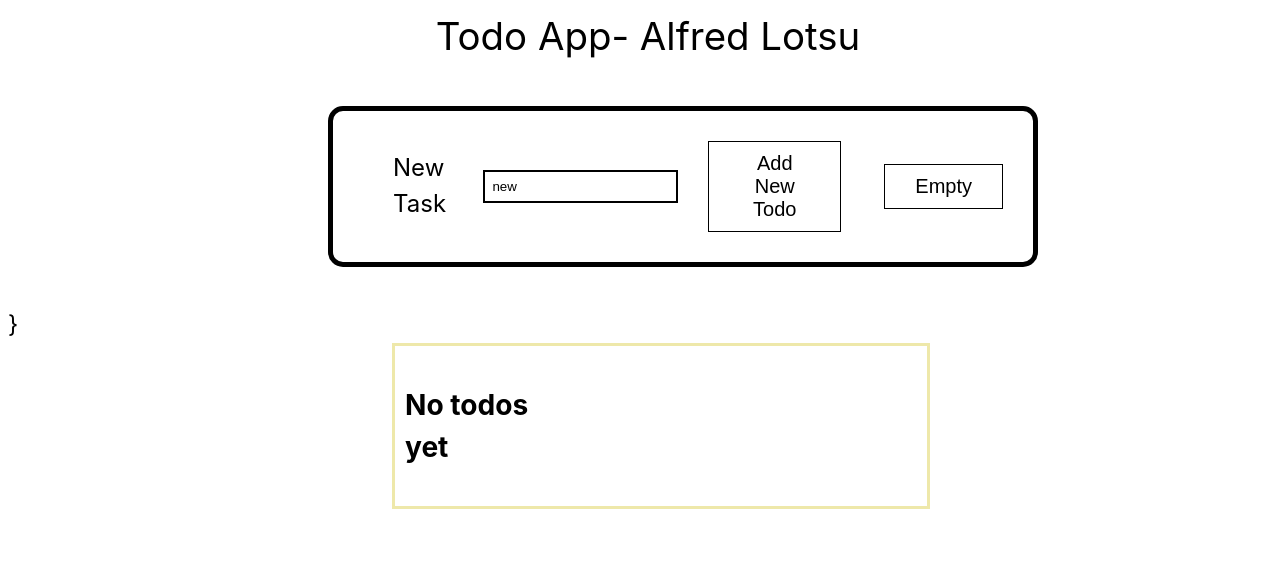
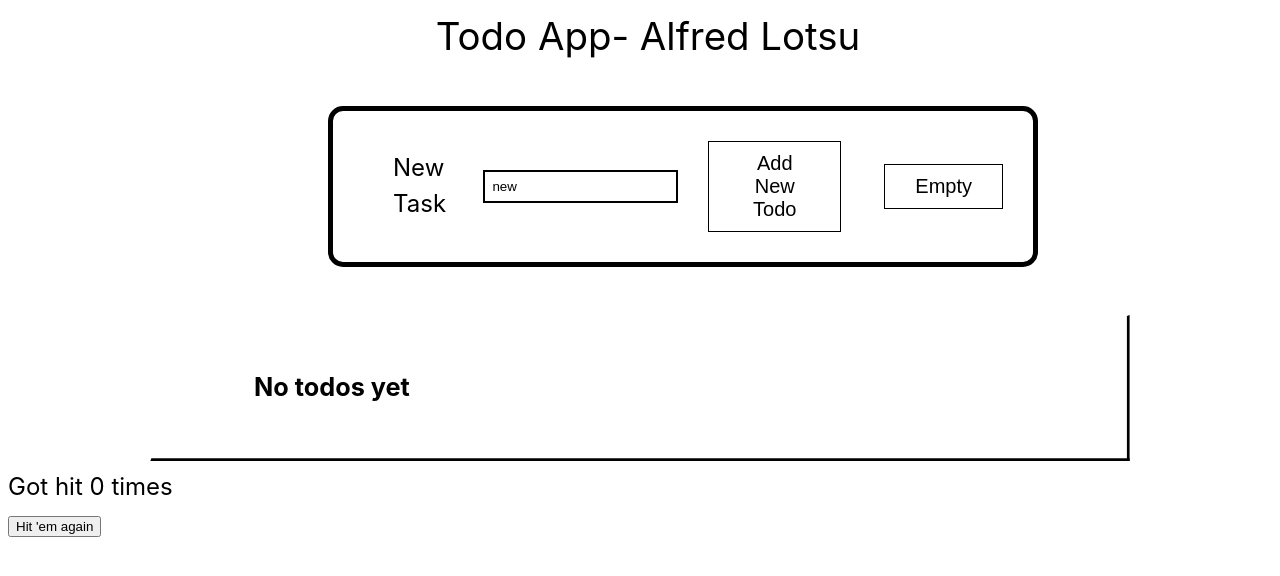
Before and after one commit to aslotsu/todos, a Svelte app: page / in a window 1280 px wide. Shown: the top 576 px of the page. Built offline with nearby package versions, Linux system fonts and the light colour scheme.

Commit message:
v 1.1.1 further subtle updates to ui

```diff
--- a/src/App.svelte
+++ b/src/App.svelte
@@ -4,14 +4,10 @@
     import Todo from "./components/Todo.svelte";
     import TodoList from "./components/TodoList.svelte";
     import {flip} from "svelte/animate";
-    import {fade} from "svelte/transition";
-    import {tweened} from "svelte/motion";
+    import {fade, fly} from "svelte/transition";
+    import Keyblock from "./components/Keyblock.svelte";
 
     let task = ''
-
-    let safe = true
-    $: console.log(`now it is ${safe} that it is safe`)
-    let padding = tweened("15px")
 
 </script>
 
@@ -34,20 +30,18 @@
     </div>
 </div>
 
-}
-
-<TodoList {padding}>
+<TodoList >
     {#each $todoStore as todo (todo)}
-        <!--    will find the recommended way-->
-
-        <div animate:flip={{duration: 400}}>
+        <div in:fly={{duration: 400}}>
             <Todo  {todo}/>
         </div>
     {:else}
-        <h3 in:fade={{delay: 400}}>No todos yet</h3>
+        <h3 in:fade={{delay: 400, duration: 400}}>No todos yet</h3>
     {/each}
 
 </TodoList>
+
+<Keyblock />
 
 <style>
 
--- /dev/null
+++ b/src/components/Keyblock.svelte
@@ -0,0 +1,12 @@
+<script>
+    import {fly} from "svelte/transition";
+
+    let hits = 0
+</script>
+
+{#key hits}
+    <div in:fly={{x: 300}}>
+        Got hit {hits} {hits === 1 ? 'time' : 'times'}
+    </div>
+{/key}
+<button on:click={()=>hits = hits + 1}>Hit 'em again</button>
--- a/src/components/Todo.svelte
+++ b/src/components/Todo.svelte
@@ -15,7 +15,8 @@ onMount(()=> {
 </script>
 
 
-<button bind:this={item} out:fly={{y: -100}} in:fly={{x:-100}}  class="item" data-key={todo.id} tabindex="-3"  on:click={()=> console.log("swallow", item.dataset.key)}>
+
+<button bind:this={item} out:fly={{y: -100, duration: 600}} in:fly={{x:-100}}  class="item" data-key={todo.id} tabindex="-3"  on:click={()=> console.log("swallow", item.dataset.key)}>
 
     <span class="word">{todo.name}</span>
     <button on:click|stopPropagation={()=>{
--- a/src/components/TodoList.svelte
+++ b/src/components/TodoList.svelte
@@ -1,13 +1,16 @@
-<script>
-    import {fade} from "svelte/transition";
- </script>
-<div in:fade={{delay:50}}  >
+
+<div>
     <slot></slot>
 </div>
 
 <style>
+
+
     div {
-        border: 3px solid black;
+        border-top: 3px solid black;
+        border-bottom: 1px solid transparent;
+        border-left: 3px solid black;
+        border-right: 1px solid transparent;
         padding: 30px;
         height: 100%;
         max-width: 1200px;
@@ -17,13 +20,17 @@
         display: grid;
         grid-template-columns: repeat(3, 1fr);
         place-items: center;
+        /*transition: scale 600ms ease;*/
+
     }
 
     div:not(:has(div)) {
-        border: 3px solid rgb(238, 232, 170);
-        width: 40vw;
-        margin-left: 30vw;
-        padding: 10px;
+        scale: 0.9;
+        border-bottom: 3px solid black;
+        border-top: 1px solid transparent;
+        border-right: 3px solid black;
+        border-left: 1px solid transparent;
+
     }
 
 
```
Also changed, not shown: 1 other file (tests, documents, lock files or other folders).
